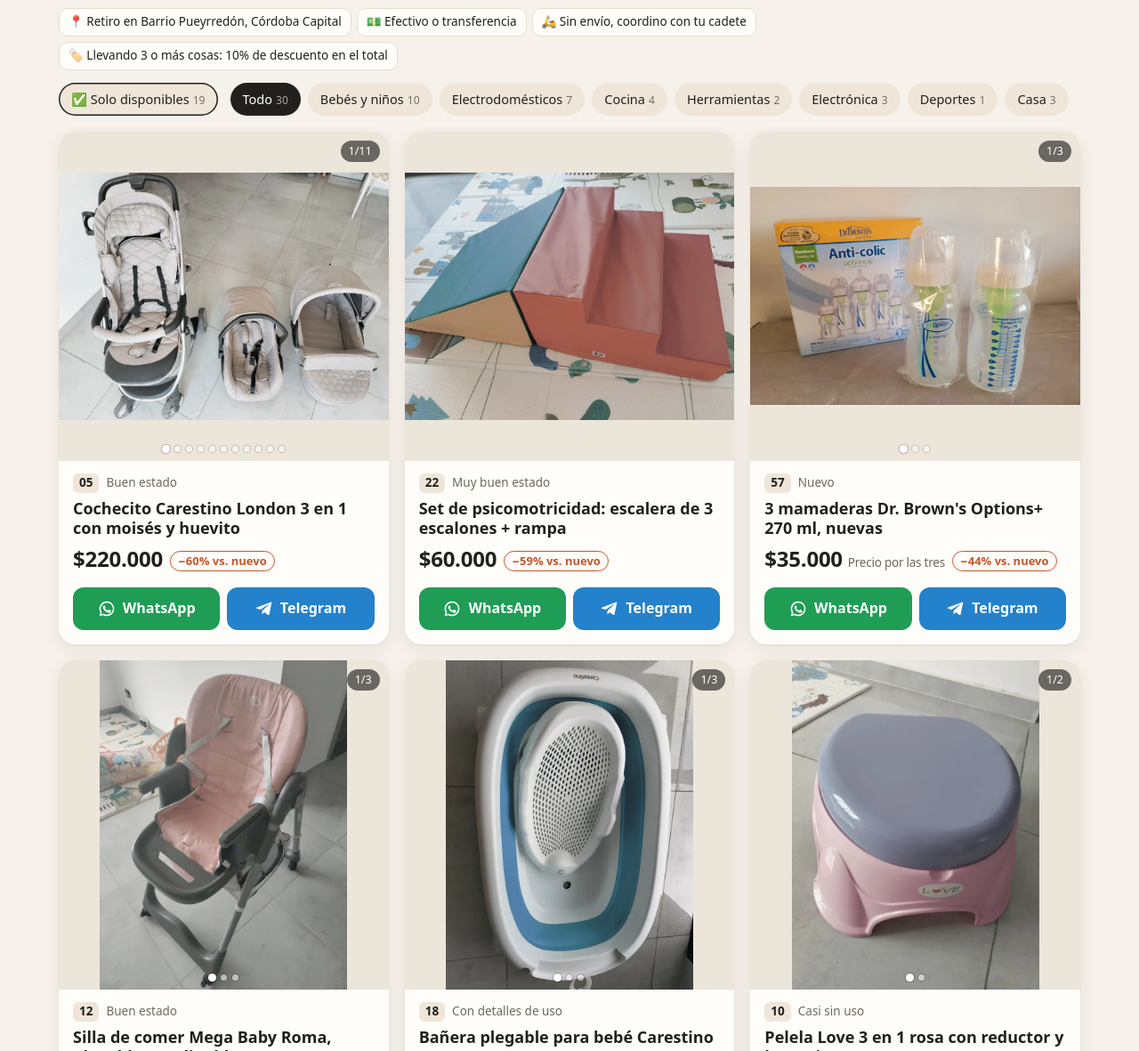
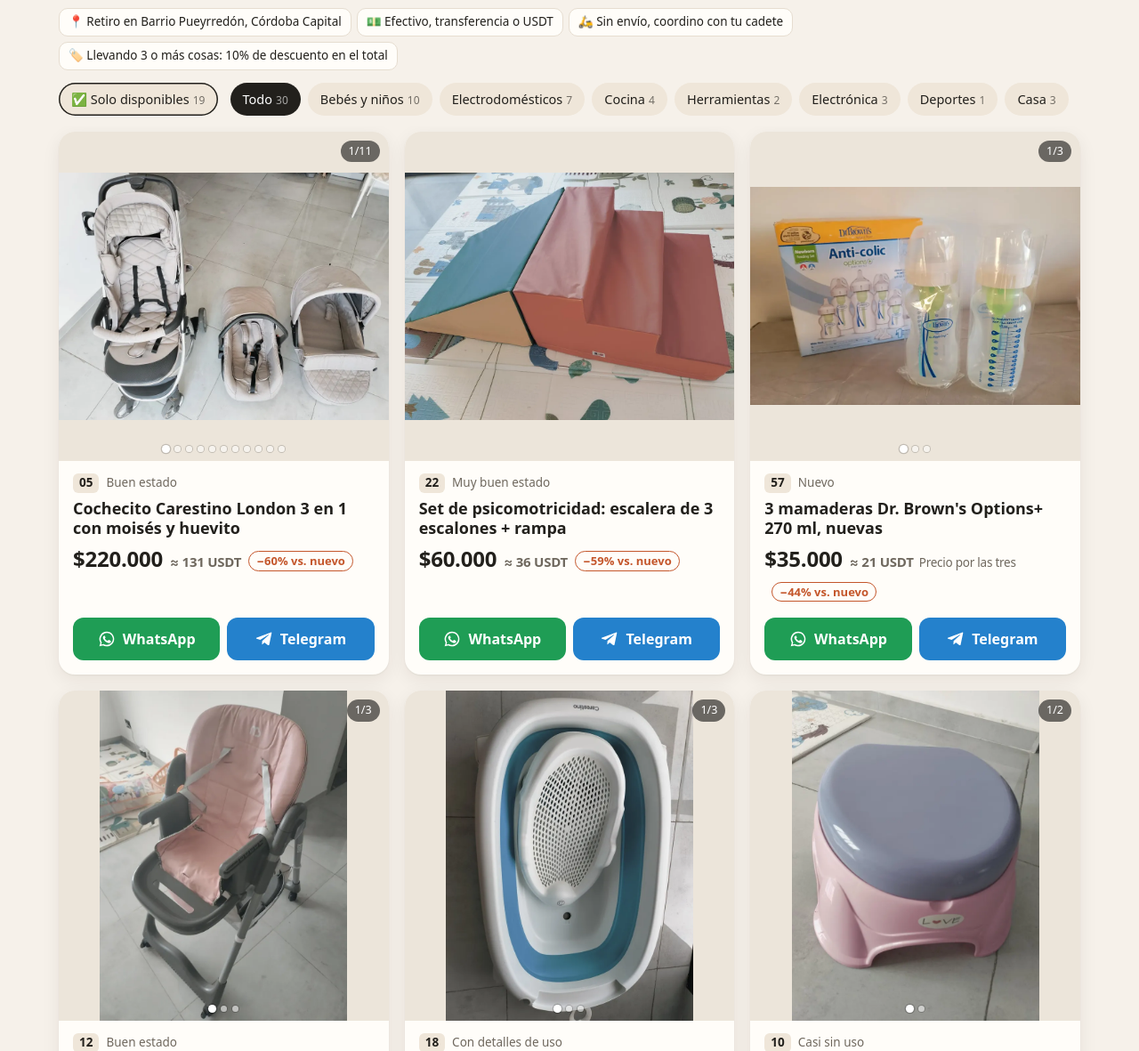
Before and after one commit to dmtrml/venta-mudanza, a plain HTML site: page index.html in a window 1280 px wide. Shown: the part 119-1300 px from the top of the page at 89% size. Drawn offline with Linux system fonts and the light colour scheme.

Commit message:
Show approximate USDT price (rate 1680 ARS)
Co-Authored-By: Claude Opus 5.5 <noreply@anthropic.com>

```diff
--- a/index.html
+++ b/index.html
@@ -67,6 +67,7 @@ h1 span{color:var(--accent)}
 .num{font-variant-numeric:tabular-nums;font-weight:700;color:var(--ink);background:var(--chip);border-radius:6px;padding:1px 7px}
 .card h2{font-size:18px;line-height:1.25;margin:0;font-weight:650}
 .price{font-size:24px;font-weight:800;letter-spacing:-.01em}
+.price .usdt{font-size:15px;font-weight:600;color:var(--muted);margin-left:8px;white-space:nowrap}
 .note{font-size:13.5px;color:var(--muted);font-weight:500;margin-left:6px}
 .vendido .amt{text-decoration:line-through}
 .off{display:inline-block;vertical-align:middle;margin-left:8px;font-size:13px;font-weight:700;letter-spacing:0;color:var(--accent);border:1px solid currentColor;border-radius:999px;padding:1px 8px}
@@ -164,7 +165,7 @@ var T = {
   es:{
     h1:'Vendo todo <span>por mudanza</span>',
     lead:'Me mudo y vendo lo que no me llevo: cosas de bebé, electrodomésticos, herramientas y más. Todo usado y en buen estado.',
-    facts:['📍 Retiro en Barrio Pueyrredón, Córdoba Capital','💵 Efectivo o transferencia','🛵 Sin envío, coordino con tu cadete','🏷️ Llevando 3 o más cosas: 10% de descuento en el total'],
+    facts:['📍 Retiro en Barrio Pueyrredón, Córdoba Capital','💵 Efectivo, transferencia o USDT','🛵 Sin envío, coordino con tu cadete','🏷️ Llevando 3 o más cosas: 10% de descuento en el total'],
     all:'Todo', free:'✅ Solo disponibles', wa:'Escribir por WhatsApp', tg:'Escribir por Telegram', more:'Ver', back:'← Volver', share:'Compartir', copied:'Link copiado',
     msg:'Hola, me interesa: ', estado:'Estado', num:'Artículo',
     vendido:'VENDIDO', reservado:'RESERVADO', sold:'Ya se vendió', resNote:'Reservado: podés escribir por si se libera',
@@ -179,7 +180,7 @@ var T = {
   ru:{
     h1:'Распродажа <span>перед переездом</span>',
     lead:'Переезжаю и продаю то, что не забираю: детские вещи, технику, инструменты и другое. Всё б/у в хорошем состоянии.',
-    facts:['📍 Самовывоз: Barrio Pueyrredón, Córdoba Capital','💵 Наличные или перевод','🛵 Не доставляю, передам вашему курьеру','🏷️ От 3 вещей — скидка 10% на всё'],
+    facts:['📍 Самовывоз: Barrio Pueyrredón, Córdoba Capital','💵 Наличные, перевод или USDT','🛵 Не доставляю, передам вашему курьеру','🏷️ От 3 вещей — скидка 10% на всё'],
     all:'Все', free:'✅ Только свободные', wa:'Написать в WhatsApp', tg:'Написать в Telegram', more:'Подробнее', back:'← Назад', share:'Поделиться', copied:'Ссылка скопирована',
     msg:'Здравствуйте, интересует: ', estado:'Состояние', num:'Номер',
     vendido:'ПРОДАНО', reservado:'БРОНЬ', sold:'Уже продано', resNote:'Забронировано: можно написать на случай, если освободится',
@@ -261,9 +262,11 @@ function waBtn(it,short){
   return lang==='ru'?tg+wa:wa+tg;
 }
 function offPct(it){return (it.nuevo&&it.precio&&it.nuevo>it.precio&&it.status!=='vendido')?Math.round((1-it.precio/it.nuevo)*100):0}
+// Цена в USDT по курсу config.usdt (ARS за 1 USDT), округление вверх до целого
+function usdtHtml(it){var r=data.config.usdt;if(!r||!it.precio||it.status==='vendido')return '';return '<span class="usdt" title="1 USDT = '+r+' ARS">≈ '+Math.ceil(it.precio/r)+' USDT</span>'}
 function priceHtml(it){
   var p=offPct(it);
-  return '<div class="price '+it.status+'"><span class="amt">'+(it.precio?t().fmt(it.precio):'')+'</span>'+(it.nota?'<span class="note">'+esc(L(it.nota))+'</span>':'')+
+  return '<div class="price '+it.status+'"><span class="amt">'+(it.precio?t().fmt(it.precio):'')+'</span>'+usdtHtml(it)+(it.nota?'<span class="note">'+esc(L(it.nota))+'</span>':'')+
     (p>=10?'<span class="off">−'+p+'% '+t().off+'</span>':'')+'</div>';
 }
 function ym(s){var d=(s||'').split('-');return d.length===2?t().meses[+d[1]-1]+' '+d[0]:''}
--- a/items.json
+++ b/items.json
@@ -2,8 +2,9 @@
   "config": {
     "whatsapp": "5491132471322",
     "telegram": "imdmtrv",
-    "actualizado": "2026-11-15",
-    "nuevo_fecha": "2026-11"
+    "actualizado": "2026-11-16",
+    "nuevo_fecha": "2026-11",
+    "usdt": 1680
   },
   "categorias": [
     {
```
